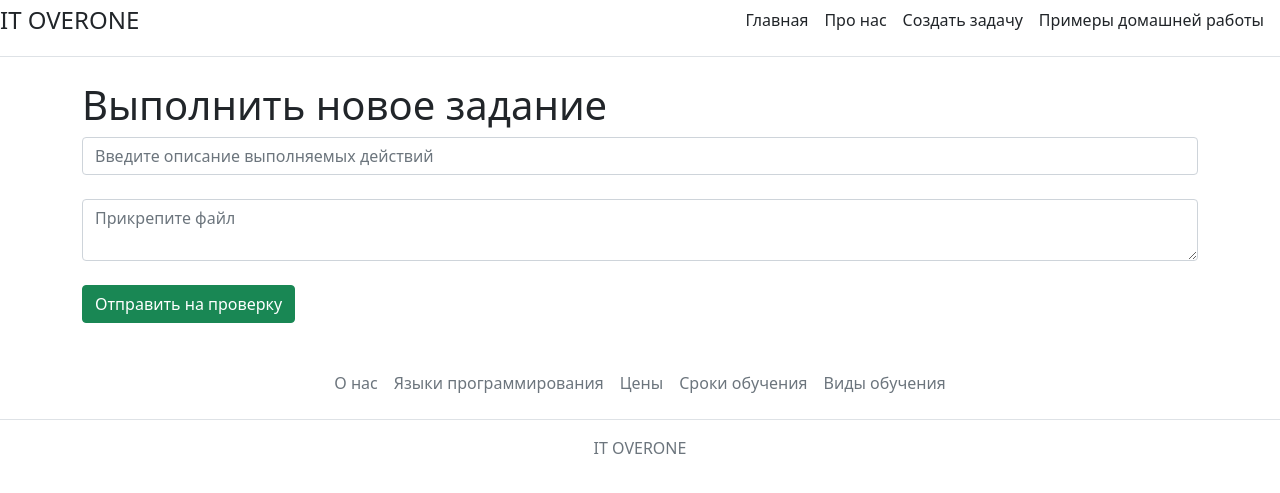
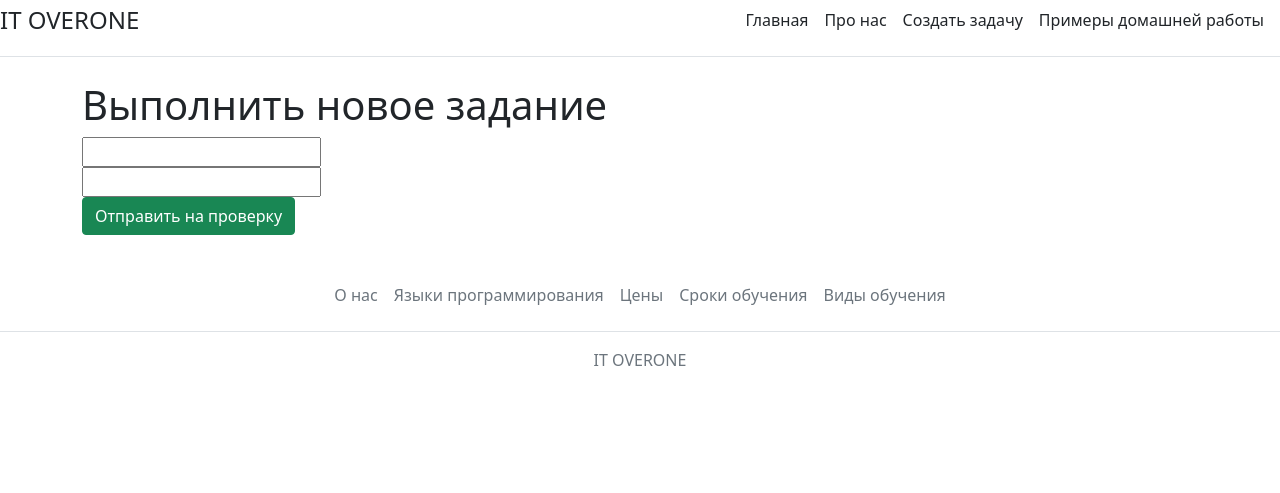
Before and after one commit to NataliyaChyi/vebsite, a Django app: template vebsite/main/templates/main/examples.html in a window 1280 px wide. Shown: the top 493 px of the page. Run offline with Django 3.2, Linux system fonts and the light colour scheme; the template is opened without the code that fills it, so the values that code supplies are empty, except form fields; tables that the repository leaves empty hold one stand-in row (values such as "Sample post"); form fields are guessed from the names that the template uses.

Commit message:
add working form in field in examples

```diff
--- a/vebsite/main/forms.py
+++ b/vebsite/main/forms.py
@@ -1,10 +1,10 @@
 from . models import Task
-from django.forms import ModelForm, TextInput
+from django.forms import ModelForm, TextInput, Textarea
 
 class TaskForm(ModelForm):
         class Meta:
             model = Task
             fields = ["title", "task"]
             widgets = {"title": TextInput(attrs={'class': 'form-control', 'placeholder': 'Введите название'}),
-                       "task": TextInput(attrs={'class': 'form-control', 'placeholder': 'Введите описание'}),
+                       "task": Textarea(attrs={'class': 'form-control', 'placeholder': 'Введите описание'}),
             }
--- a/vebsite/main/templates/main/create.html
+++ b/vebsite/main/templates/main/create.html
@@ -8,10 +8,8 @@
     <h1>Создать новую задачу</h1>
     <form method="post">
         {% csrf_token %}
-        {{ form.title }}
-        {{ form.task }}
-        <input type="text" placeholder="Введите название" class="form-control"><br>
-        <textarea type="text" placeholder="Введите описание" class="form-control"></textarea><br>
+        {{ form.title }}<br>
+        {{ form.task }}<br>
         <button type="submit" class="btn btn-success">Добавить</button>
     </form>
 {% endblock %}
--- a/vebsite/main/templates/main/examples.html
+++ b/vebsite/main/templates/main/examples.html
@@ -8,8 +8,8 @@
     <h1> Выполнить новое задание</h1>
     <form method="post">
         {% csrf_token %}
-           <input type="text" placeholder="Введите описание выполняемых действий" class="form-control"><br>
-        <textarea type="text" placeholder="Прикрепите файл" class="form-control"></textarea><br>
+        {{ form.title }}<br>
+        {{ form.task }}<br>
         <button type="submit" class="btn btn-success">Отправить на проверку</button>
     </form>
 {% endblock %}
```
